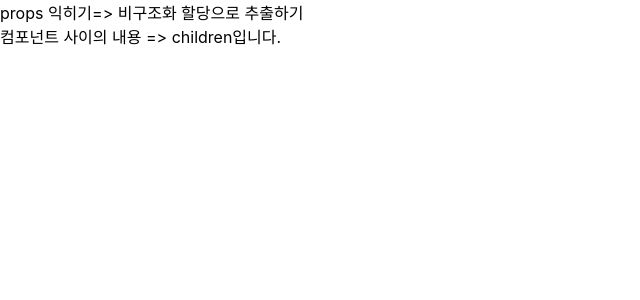
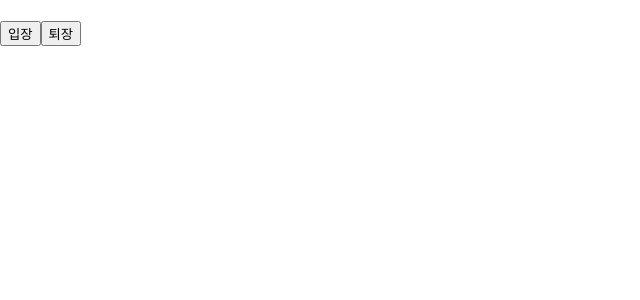
Before and after one commit to Bam-j/react-study, a React (Create React App) app: page / in a window 1280 px wide. Shown: the top 300 px of the page, without its empty margins (0-640 px from the left). Built offline with nearby package versions, Linux system fonts and the light colour scheme.

Commit message:
state 추가

```diff
--- a/src/App.js
+++ b/src/App.js
@@ -1,9 +1,9 @@
 import React from 'react';
-import PropsPractice from './codes/PropsPractice';
+import StatePracFunc from './codes/StatePracFunc';
 
 const App = () => {
   return (
-      <PropsPractice data={"비구조화 할당으로 추출하기"}>children입니다.</PropsPractice>
+      <StatePracFunc />
   );
 };
 
--- /dev/null
+++ b/src/codes/StatePracFunc.js
@@ -0,0 +1,17 @@
+import React, {useState} from 'react';
+
+const StatePracFunc = () => {
+    const [msg, setMsg] = useState('');
+    const onClickerEnter = () => setMsg('안녕하세요.');
+    const onClickerLeave = () => setMsg('안녕히 가세요.');
+
+    return (
+        <div>
+            <h1>{msg}</h1>
+            <button onClick={onClickerEnter}>입장</button>
+            <button onClick={onClickerLeave}>퇴장</button>
+        </div>
+    );
+};
+
+export default StatePracFunc;
```
Also changed, not shown: src/codes/Counter.js (added, +30 -0 lines).
